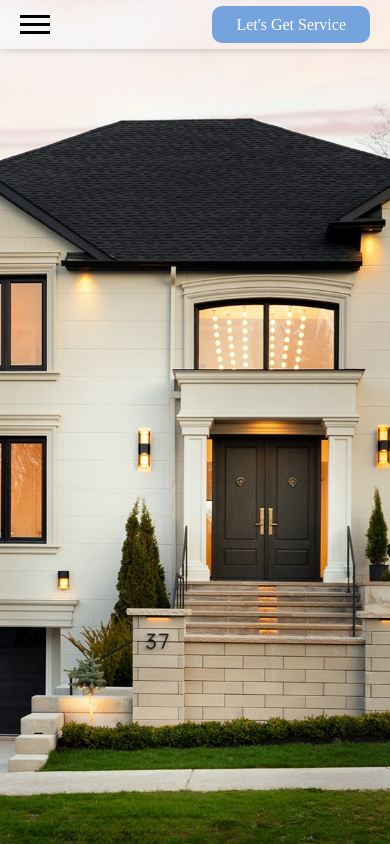
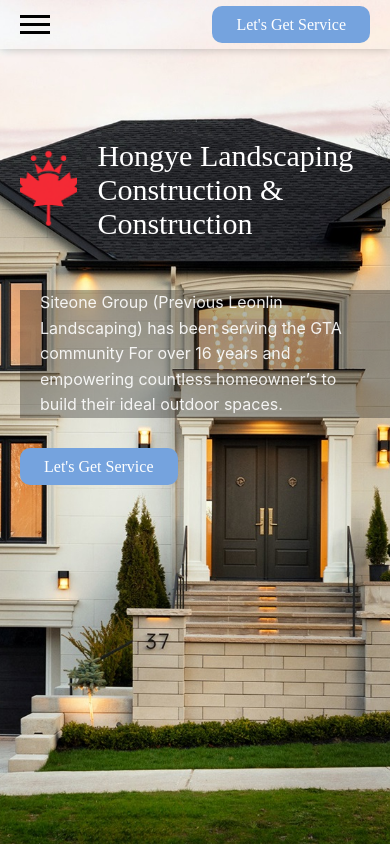
Before and after one commit to hongyeconstruction/hongye, a React app: page / in a window 390 px wide. Built offline with nearby package versions, Linux system fonts and the light colour scheme.

Commit message:
cover-phone1

```diff
--- a/src/App.jsx
+++ b/src/App.jsx
@@ -15,7 +15,7 @@
     <div id="homepage" className="main-flex-container">
       <div className="topper">
         <Header />
-        {/* <Cover /> */}
+        <Cover />
       </div>
       {/* <div className="middle">
         <Intro />
--- a/src/styles/Cover.css
+++ b/src/styles/Cover.css
@@ -1,10 +1,10 @@
 .cover {
-  margin-top: 200px;
-  margin-left: 90px;
-  width: 700px;
-  display: grid;
+  width: 800px;
+  padding-left: 200px;
+  padding-top: 100px;
+  display: flex;
+  flex-direction: column;
   grid-template-columns: 1fr 1fr;
-
   gap: 40px;
 }
 .corp-logo {
@@ -22,36 +22,32 @@
 }
 
 .corp-name {
-  width: 405px;
   font-size: 43px;
   font-weight: 500;
   align-self: center;
 }
 
 .corp-descrip {
-  width: 435px;
   font-family: "Inter";
-  grid-column: 1;
   line-height: 1.6;
   color: rgba(255, 255, 255, 0.9);
-}
-
-.corp-btn {
-  grid-column: 1;
+  background-color: rgb(0, 0, 0, 0.3);
 }
 
 @media (max-width: 430px) {
   .cover {
-    display: flex;
-    flex-direction: column;
+    width: 100%;
+    padding-left: 20px;
+    padding-top: 130px;
   }
-  .corp-logo-name {
-    display: flex;
-    flex-direction: column;
-    align-items: center;
+  .corp-name {
+    font-size: 30px;
   }
   .corp-logo {
-    width: 100px;
-    height: 100px;
+    width: 120px;
+    height: 120px;
+  }
+  .corp-descrip {
+    padding: 0px 20px;
   }
 }
```
